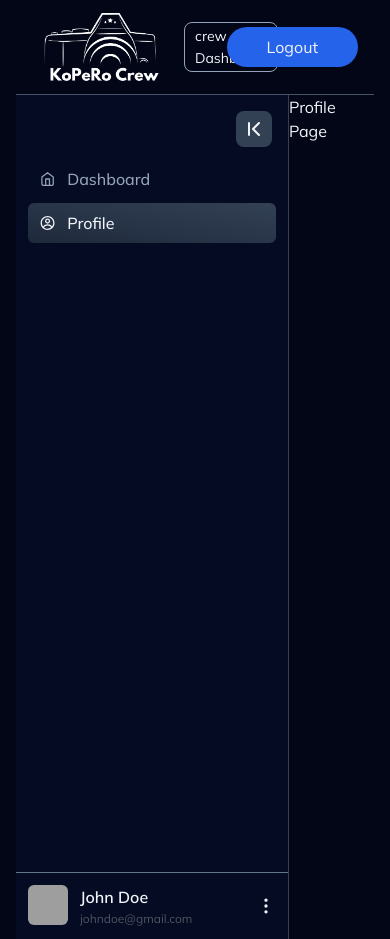
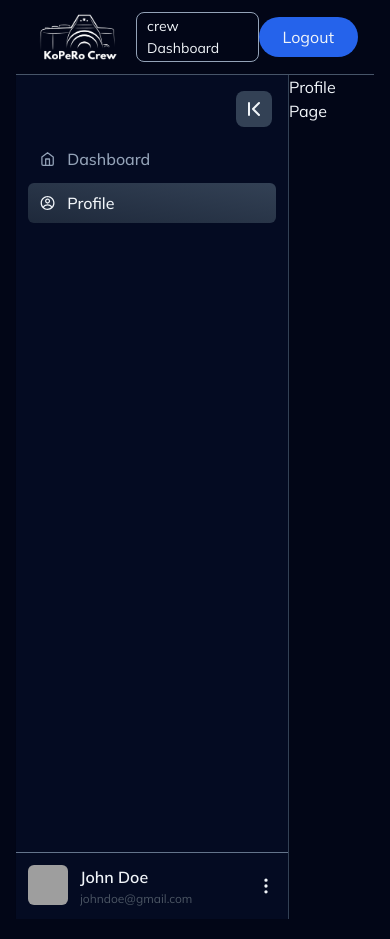
Before and after one commit to omollpeter/KoPeRo-Studios-Frontend, a React (Vite) app: page /crew/profile/1 in a window 390 px wide. Built offline with nearby package versions, Linux system fonts and the light colour scheme; grey boxes are pictures that could not be loaded.

Commit message:
Refactor Navbar component styles for responsiveness

```diff
--- a/src/Admin/CrewNavbar.jsx
+++ b/src/Admin/CrewNavbar.jsx
@@ -18,7 +18,7 @@ const Navbar = () => {
     <div className='flex justify-between items-center px-4 sm:px-10 py-3 border-b border-b-slate-600'>
       <div className='flex items-center gap-2 text-sm'>
         <img
-          className='w-36 sm:w-40 cursor-pointer hover:-translate-y-0.5 transition-transform duration-300'
+          className='w-24 md:w-36 cursor-pointer hover:-translate-y-0.5 transition-transform duration-300'
           src={logo}
           alt='logo'
         />
@@ -27,7 +27,7 @@ const Navbar = () => {
         </p>
       </div>
       <button
-        className='bg-blue text-light text-md px-10 py-2 rounded-full hover:bg-pink transition-all'
+        className='bg-blue text-light text-md px-6 md:px-10 py-2 rounded-full hover:bg-pink transition-all'
         onClick={() => handleLogout()}
       >
         Logout
```
